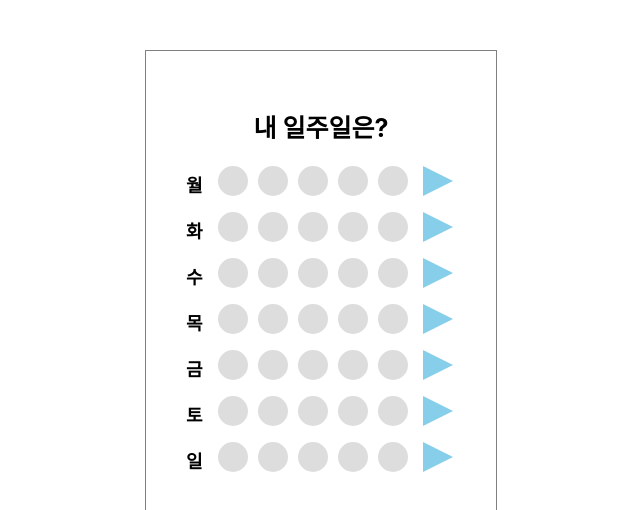
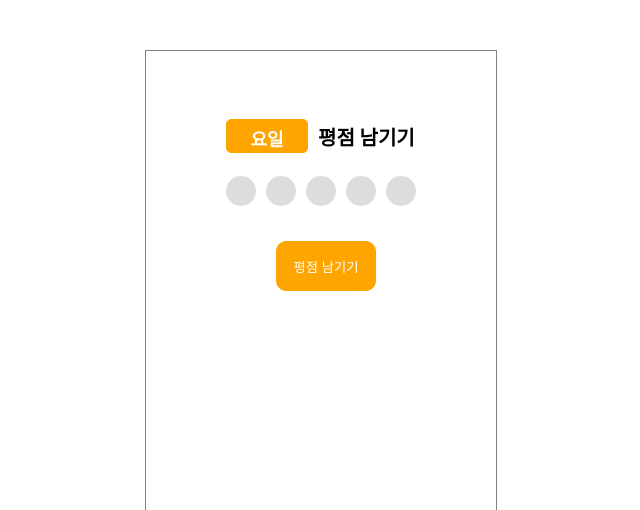
Before and after one commit to eundol0519/Week-3-Assignment, a React (Create React App) app: page /leaveARating in a window 1280 px wide. Shown: the top 510 px of the page, without its empty margins (319-959 px from the left). Built offline with nearby package versions, Linux system fonts and the light colour scheme.

Commit message:
second commit

```diff
--- a/src/App.js
+++ b/src/App.js
@@ -1,7 +1,9 @@
 import styled from "styled-components";
 import './App.css';
-import LeaveARating from './LeaveARating';
-import WeekList from './WeekList'
+import WeekList from './WeekList';
+import LeaveARating from "./LeaveARating";
+import NotFound from "./NotFound"
+import { Route, Switch } from "react-router-dom";
 
 function App() {
 
@@ -9,8 +11,17 @@ function App() {
 
   return (
     <Wrap>
-      <Title>내 일주일은?</Title>
-      <WeekList week={week}></WeekList>
+      <Switch>
+        <Route path="/" exact>
+          <Title>내 일주일은?</Title>
+          <WeekList week={week}></WeekList>
+        </Route>
+        <Route path='/weekList' exact component={WeekList}></Route>
+        <Route path='/leaveARating' exact component={LeaveARating}></Route>
+        <Route>
+          <NotFound></NotFound>
+        </Route>
+      </Switch>
     </Wrap>
   );
 }
@@ -24,7 +35,7 @@ const Wrap = styled.div`
 
 const Title = styled.h1`
   padding-top: 40px;
-  font-size: 25px;
+  font-size: 20px;
   text-align : center;
 `;
 
--- a/src/LeaveARating.js
+++ b/src/LeaveARating.js
@@ -1,11 +1,87 @@
-import React from 'react'
+import React, { useEffect } from 'react'
+import styled from 'styled-components';
+import { useHistory } from 'react-router';
 
-const LeaveARating = ()=>{
+const LeaveARating = ({location}) => {
+
+    const history = useHistory();
+    const day = location.state;
+
+    const check = React.useRef(null);
+
+    const hoverEvent = ()=>{
+        // check.current.style.background="yellow"
+    }
+
+    React.useEffect(()=>{
+
+        console.log("마운트 될 때 실행된다.")
+        // check.current.addEventListener("click",hoverEvent)
+
+        return ()=>{
+            // check.current.removeEventListener("click", hoverEvent)
+        }
+    }, []);
+
     return (
-        <div>
-            <h1>평점 남기기</h1>
+        <div style={{marginTop:"50px"}}>
+            <Day><DayOfWeek>{day}요일</DayOfWeek><p style={{paddingTop:'1px', fontSize:"20px"}}>평점 남기기</p></Day>
+            <div style={{display:'flex', marginLeft:'75px'}}>
+                <Circle ref={check}></Circle>
+                <Circle ref={check}></Circle>
+                <Circle ref={check}></Circle>
+                <Circle ref={check}></Circle>
+                <Circle ref={check}></Circle>
+            </div>
+            <LeaveBtn onClick={() => {
+                history.push({
+                    pathname:'/'
+                })
+            }}>평점 남기기</LeaveBtn>
         </div>
     );
 }
 
+const Day = styled.h1`
+    font-size: 18px;
+    flex-direction: row;
+    display: flex;
+    width: 200px;
+    height: 70px;
+    margin: 0 auto;
+    margin-top: 10px;
+    padding-left: 10px;
+`;
+
+const DayOfWeek = styled.p`
+    border: 1px solid orange;
+    border-radius: 5px;
+    background: orange;
+    font-color: white;
+    width: 80px;
+    text-align:center;
+    margin-right: 10px;
+    padding-top: 5px;
+    color: white;
+`
+
+const Circle = styled.div`
+  width: 30px;
+  height: 30px;
+  border-radius: 50%;
+  background-color: #ddd;
+  margin: 5px;
+`;
+
+const LeaveBtn = styled.button`
+    width: 100px;
+    height: 50px;
+    border: 1px solid orange;
+    border-radius: 10px;
+    background: orange;
+    margin-top: 30px;
+    margin-left: 130px;
+    color: white;
+`;
+
 export default LeaveARating;
--- /dev/null
+++ b/src/NotFound.js
@@ -0,0 +1,11 @@
+import React from 'react'
+
+const NotFound = ()=>{
+    return (
+        <div style={{fontSize:"10px", textAlign:'center', marginTop:'200px'}}>
+            <h1>페이지를 찾을 수 없습니다.</h1>
+        </div>
+    );
+}
+
+export default NotFound;
--- a/src/WeekList.js
+++ b/src/WeekList.js
@@ -1,9 +1,11 @@
 import React from 'react';
 import styled from 'styled-components';
+import { useHistory } from 'react-router';
 
 const WeekList = (props) => {
 
-    const week = props.week
+    const week = props.week;
+    const history = useHistory();
 
     return (
         <div>
@@ -11,12 +13,17 @@ const WeekList = (props) => {
                 return (
                     <Contents key={index} style={{display:'flex'}}>
                         <Day>{day}</Day>
-                        <Circle></Circle>
-                        <Circle></Circle>
-                        <Circle></Circle>
-                        <Circle></Circle>
-                        <Circle></Circle>
-                        <Square></Square>
+                        <Circle key={1}></Circle>
+                        <Circle key={2}></Circle>
+                        <Circle key={3}></Circle>
+                        <Circle key={4}></Circle>
+                        <Circle key={5}></Circle>
+                        <Square onClick={()=>{
+                            history.push({
+                                pathname:'/leaveARating',
+                                state: day
+                            })
+                        }} day={day}></Square>
                     </Contents>
                 );
             })}
--- a/src/index.js
+++ b/src/index.js
@@ -3,11 +3,12 @@ import ReactDOM from 'react-dom';
 import './index.css';
 import App from './App';
 import reportWebVitals from './reportWebVitals';
+import {BrowserRouter as Router} from "react-router-dom";
 
 ReactDOM.render(
-  <React.StrictMode>
+  <Router>
     <App />
-  </React.StrictMode>,
+  </Router>,
   document.getElementById('root')
 );
 
```
